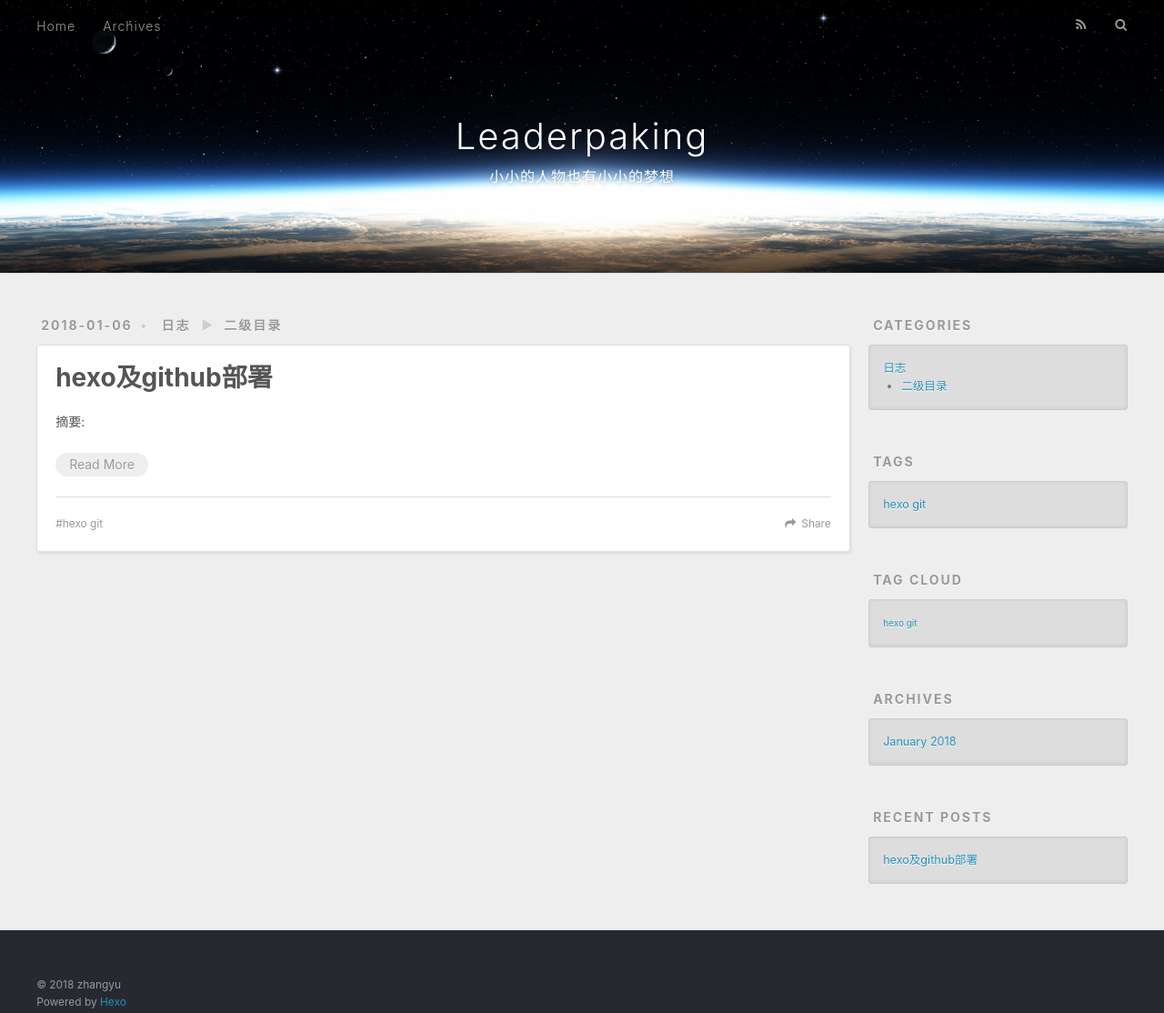
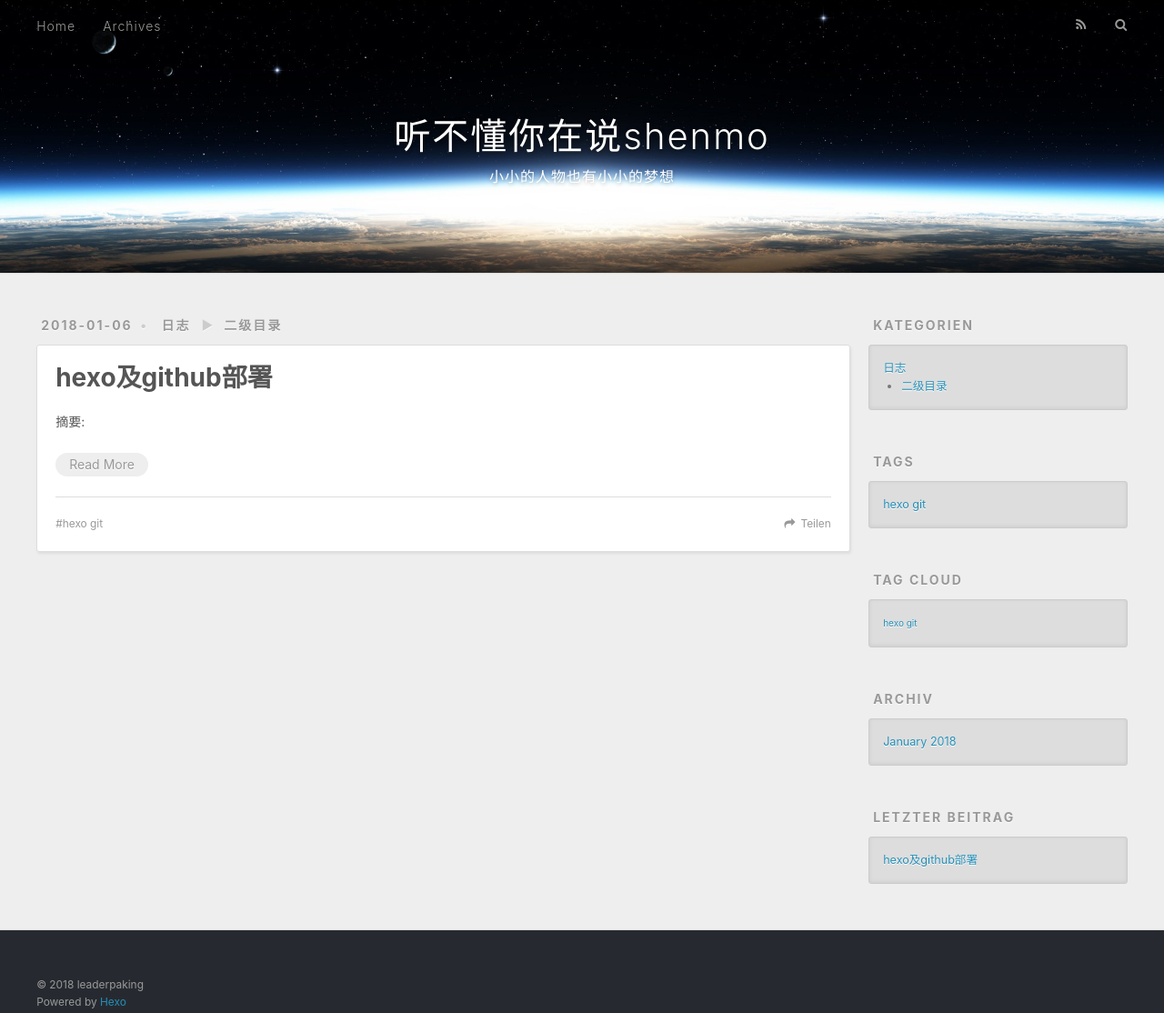
Before and after one commit to Leaderpaking/Leaderpaking.github.io, a plain HTML site: page index.html in a window 1280 px wide. Shown: the whole page at 91% size. Drawn offline with nearby package versions, Linux system fonts and the light colour scheme.

Commit message:
Site updated: 2018-01-06 19:02:27

```diff
--- a/index.html
+++ b/index.html
@@ -5,19 +5,19 @@
 
 
 
-  <title>Leaderpaking</title>
+  <title>听不懂你在说shenmo</title>
   <meta name="viewport" content="width=device-width, initial-scale=1, maximum-scale=1">
   <meta name="description" content="小小的人物也有小小的梦想">
 <meta property="og:type" content="website">
-<meta property="og:title" content="Leaderpaking">
+<meta property="og:title" content="听不懂你在说shenmo">
 <meta property="og:url" content="http://yoursite.com/index.html">
-<meta property="og:site_name" content="Leaderpaking">
+<meta property="og:site_name" content="听不懂你在说shenmo">
 <meta property="og:description" content="小小的人物也有小小的梦想">
 <meta name="twitter:card" content="summary">
-<meta name="twitter:title" content="Leaderpaking">
+<meta name="twitter:title" content="听不懂你在说shenmo">
 <meta name="twitter:description" content="小小的人物也有小小的梦想">
 
-    <link rel="alternate" href="/atom.xml" title="Leaderpaking" type="application/atom+xml">
+    <link rel="alternate" href="/atom.xml" title="听不懂你在说shenmo" type="application/atom+xml">
 
 
     <link rel="icon" href="/favicon.png">
@@ -36,7 +36,7 @@
   <div id="header-outer" class="outer">
     <div id="header-title" class="inner">
       <h1 id="logo-wrap">
-        <a href="/" id="logo">Leaderpaking</a>
+        <a href="/" id="logo">听不懂你在说shenmo</a>
       </h1>
 
         <h2 id="subtitle-wrap">
@@ -57,7 +57,7 @@
 
           <a id="nav-rss-link" class="nav-icon" href="/atom.xml" title="RSS Feed"></a>
 
-        <a id="nav-search-btn" class="nav-icon" title="Search"></a>
+        <a id="nav-search-btn" class="nav-icon" title="Suche"></a>
       </nav>
       <div id="search-form-wrap">
         <form action="//google.com/search" method="get" accept-charset="UTF-8" class="search-form"><input type="search" name="q" class="search-form-input" placeholder="Search"><button type="submit" class="search-form-submit">&#xF002;</button><input type="hidden" name="sitesearch" value="http://yoursite.com"></form>
@@ -103,7 +103,7 @@
 
     </div>
     <footer class="article-footer">
-      <a data-url="http://yoursite.com/2018/01/06/hexo及github部署/" data-id="cjc38bpx10000q0tx4l2d0da2" class="article-share-link">Share</a>
+      <a data-url="http://yoursite.com/2018/01/06/hexo及github部署/" data-id="cjc38bpx10000q0tx4l2d0da2" class="article-share-link">Teilen</a>
 
 
   <ul class="article-tag-list"><li class="article-tag-list-item"><a class="article-tag-list-link" href="/tags/hexo-git/">hexo git</a></li></ul>
@@ -123,7 +123,7 @@
 
 
   <div class="widget-wrap">
-    <h3 class="widget-title">Categories</h3>
+    <h3 class="widget-title">Kategorien</h3>
     <div class="widget">
       <ul class="category-list"><li class="category-list-item"><a class="category-list-link" href="/categories/日志/">日志</a><ul class="category-list-child"><li class="category-list-item"><a class="category-list-link" href="/categories/日志/二级目录/">二级目录</a></li></ul></li></ul>
     </div>
@@ -152,7 +152,7 @@
 
 
   <div class="widget-wrap">
-    <h3 class="widget-title">Archives</h3>
+    <h3 class="widget-title">Archiv</h3>
     <div class="widget">
       <ul class="archive-list"><li class="archive-list-item"><a class="archive-list-link" href="/archives/2018/01/">January 2018</a></li></ul>
     </div>
@@ -162,7 +162,7 @@
 
 
   <div class="widget-wrap">
-    <h3 class="widget-title">Recent Posts</h3>
+    <h3 class="widget-title">letzter Beitrag</h3>
     <div class="widget">
       <ul>
 
@@ -182,7 +182,7 @@
 
   <div class="outer">
     <div id="footer-info" class="inner">
-      &copy; 2018 zhangyu<br>
+      &copy; 2018 leaderpaking<br>
       Powered by <a href="http://hexo.io/" target="_blank">Hexo</a>
     </div>
   </div>
```
Also changed, not shown: 2018/01/06/hexo及github部署/index.html (+10 -10 lines), archives/2018/01/index.html (+11 -11 lines), archives/2018/index.html (+11 -11 lines), archives/index.html (+11 -11 lines), categories/日志/index.html (+11 -11 lines), categories/日志/二级目录/index.html (+11 -11 lines), tags/hexo-git/index.html (+11 -11 lines).
